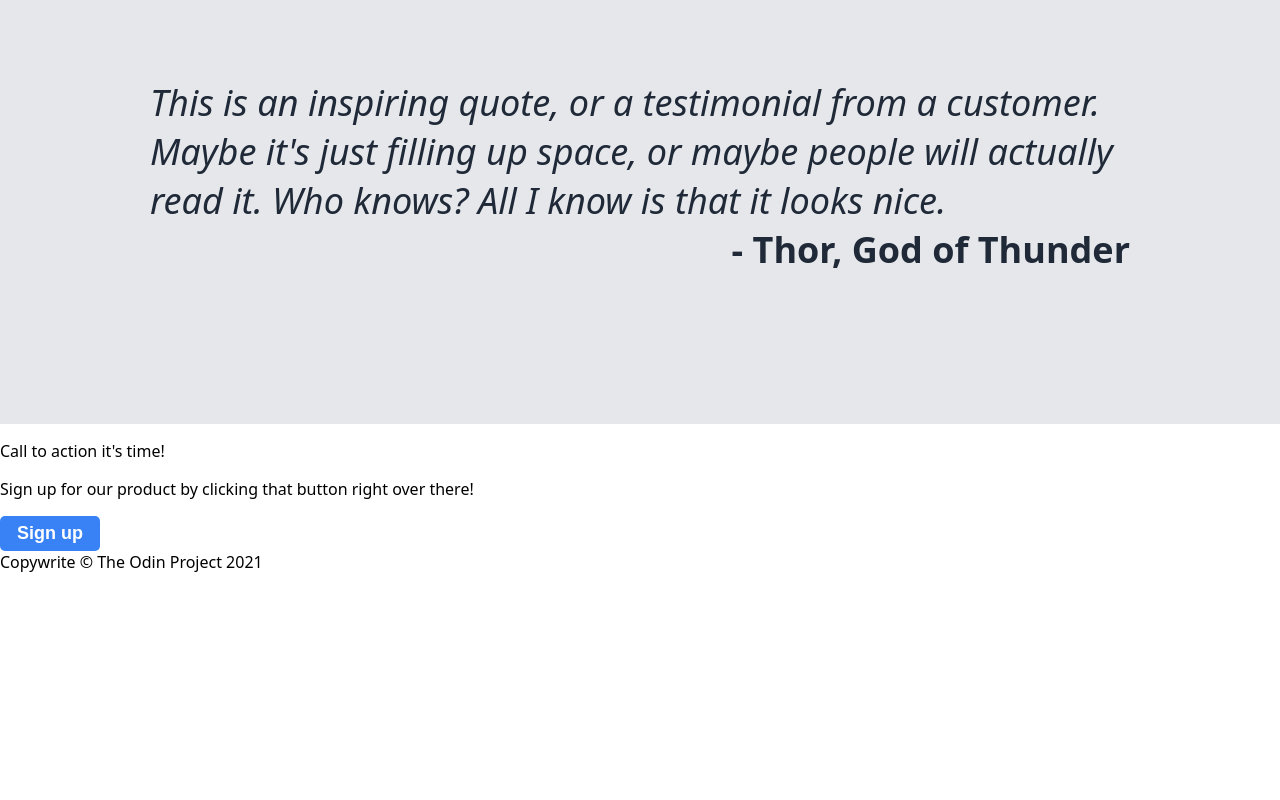
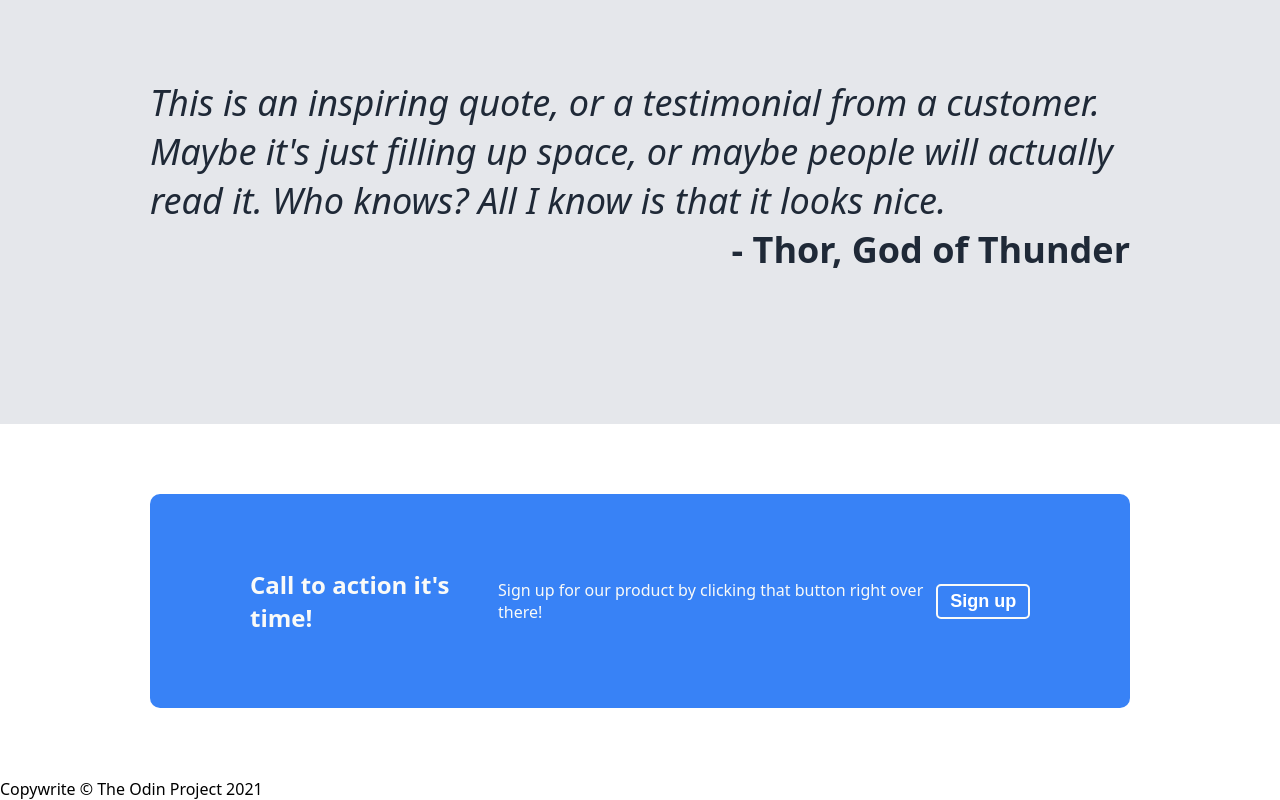
Before and after one commit to MohamedEmary/02-landing-page, a plain HTML site: page index.html in a window 1280 px wide. Shown: the part 1267-2067 px from the top of the page. Before the commit the page ends 1840 px from the top, so only its background shows below. Drawn offline with Linux system fonts and the light colour scheme.

Commit message:
feat: add signup section styling in style.css

```diff
--- a/style/style.css
+++ b/style/style.css
@@ -119,6 +119,7 @@ button a{
 }
 
 .img-text{
+  font-weight: 600;
   width: 250px;
 }
 
@@ -137,3 +138,35 @@ button a{
   font-weight: bold;
   align-self: flex-end;
 }
+
+.signup-section{
+  padding: 70px 150px;
+  display: flex;
+  justify-content: center;
+  align-items: center;
+}
+
+.signup-box{
+  padding: 50px 100px;
+  border-radius: 10px;
+  width: 100%;
+  height: 100%;
+  display: flex;
+  justify-content: space-between;
+  align-items: center;
+  background-color: #3882f6;
+}
+
+.signup-button{
+  border: 2px solid #f9faf8;
+}
+
+.signup-line-one{
+  color: #f9faf8;
+  font-size: 24px;
+  font-weight: bold;
+}
+
+.signup-line-two{
+  color: #f9faf8;
+}
```
